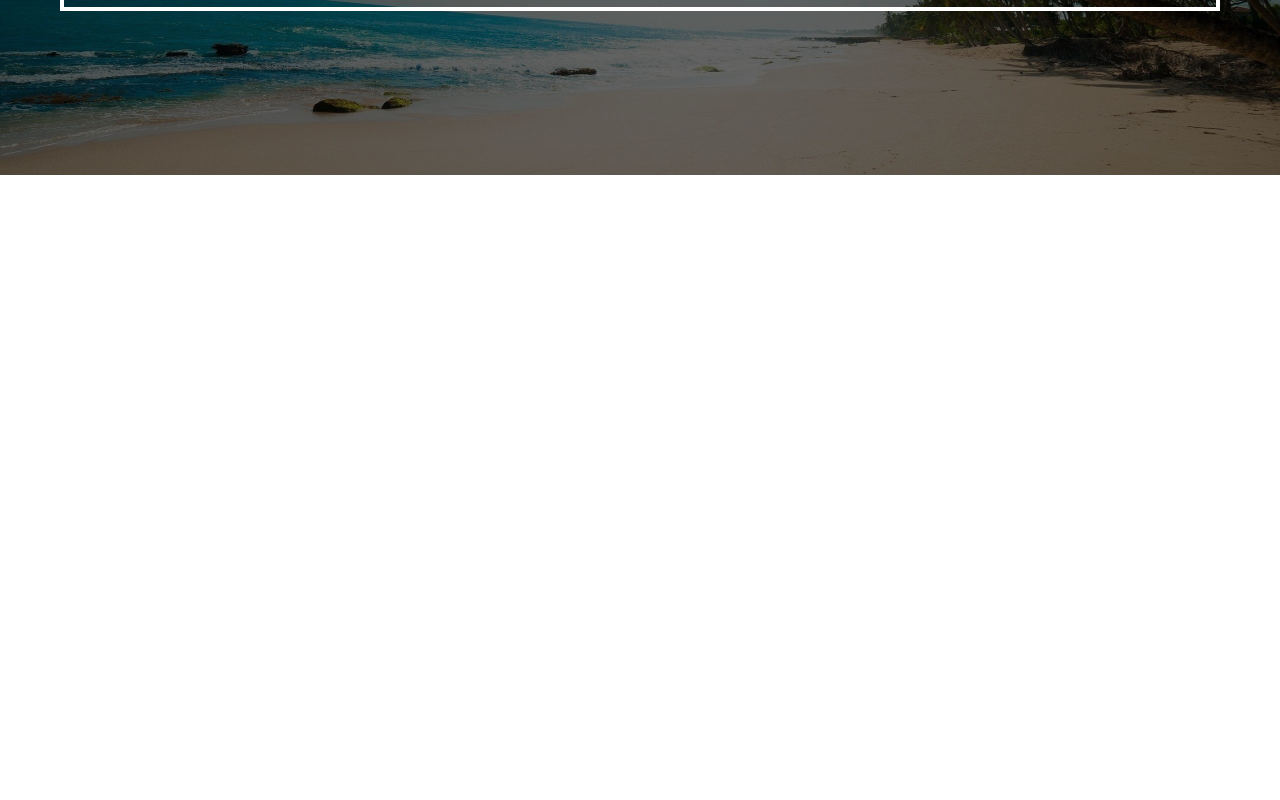
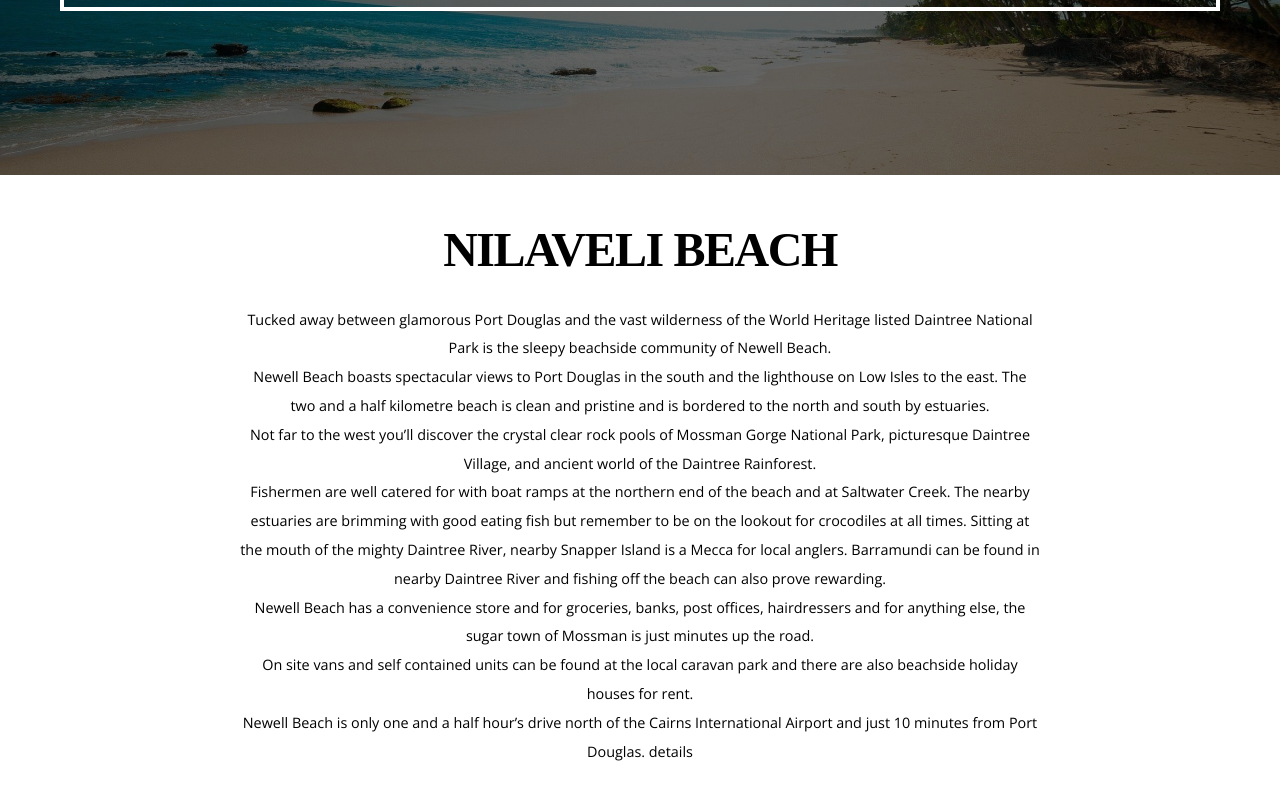
Before and after one commit to KNR1997/LBRS, a React (Create React App) app: page /place in a window 1280 px wide. Shown: the part 644-1444 px from the top of the page. Before the commit the page ends 819 px from the top, so only its background shows below. Built offline with nearby package versions, Linux system fonts and the light colour scheme.

Commit message:
LBRS: Place description section created

```diff
--- a/src/pages/place/Place.jsx
+++ b/src/pages/place/Place.jsx
@@ -54,7 +54,42 @@ function Place() {
         </div>
       </section>
 
-      <section id="description"></section>
+      <section id="description">
+        <div id="description">
+          <div className="description container">
+            <div className="box-1">
+              <h2 className="title">Nilaveli Beach</h2>
+              <div className="paragraph">
+                Tucked away between glamorous Port Douglas and the vast
+                wilderness of the World Heritage listed Daintree National Park
+                is the sleepy beachside community of Newell Beach.<br/> Newell Beach
+                boasts spectacular views to Port Douglas in the south and the
+                lighthouse on Low Isles to the east. The two and a half
+                kilometre beach is clean and pristine and is bordered to the
+                north and south by estuaries.<br/> Not far to the west you’ll
+                discover the crystal clear rock pools of Mossman Gorge National
+                Park, picturesque Daintree Village, and ancient world of the
+                Daintree Rainforest.<br/> Fishermen are well catered for with boat
+                ramps at the northern end of the beach and at Saltwater Creek.
+                The nearby estuaries are brimming with good eating fish but
+                remember to be on the lookout for crocodiles at all times.
+                Sitting at the mouth of the mighty Daintree River, nearby
+                Snapper Island is a Mecca for local anglers. Barramundi can be
+                found in nearby Daintree River and fishing off the beach can
+                also prove rewarding.<br/> Newell Beach has a convenience store and
+                for groceries, banks, post offices, hairdressers and for
+                anything else, the sugar town of Mossman is just minutes up the
+                road.<br/> On site vans and self contained units can be found at the
+                local caravan park and there are also beachside holiday houses
+                for rent.<br/> Newell Beach is only one and a half hour’s drive north
+                of the Cairns International Airport and just 10 minutes from
+                Port Douglas. details
+              </div>
+            </div>
+          </div>
+        </div>
+      </section>
+
       <section id="location"></section>
       <section id="carousel"></section>
     </div>
--- a/src/pages/place/place.css
+++ b/src/pages/place/place.css
@@ -79,7 +79,39 @@
 		}
 	}
 }
-
+#description{
+	.container{
+		min-height: 80vh;
+	}
+}
+.description{
+	display: flex;
+	flex-direction: column;
+	align-items: center;
+	justify-content: center;
+}
+.box-1{
+	max-width: 1200px;
+	min-height: 50vh;
+	width: 90%;
+	.title{
+		text-align: center;
+		font-size: 3em;
+		font-weight: 600;
+		padding-bottom: 40px;
+	}
+	.paragraph{
+		font-size: .9em;
+		max-width: 800px;
+		margin:  0 auto;
+		text-align: center;
+		line-height: 2em;
+		padding-bottom: 10px;
+		br{
+			padding-bottom: 10px;
+		}
+	}
+}
 
 /* Responsive layout for mobile devices (480px and below) */
 @media screen and (max-width: 480px) {
@@ -92,4 +124,7 @@
     .container{
         min-height: 70vh;
     }
+	.box-1 .paragraph{
+		max-width: 600px;
+	}
 }
```
